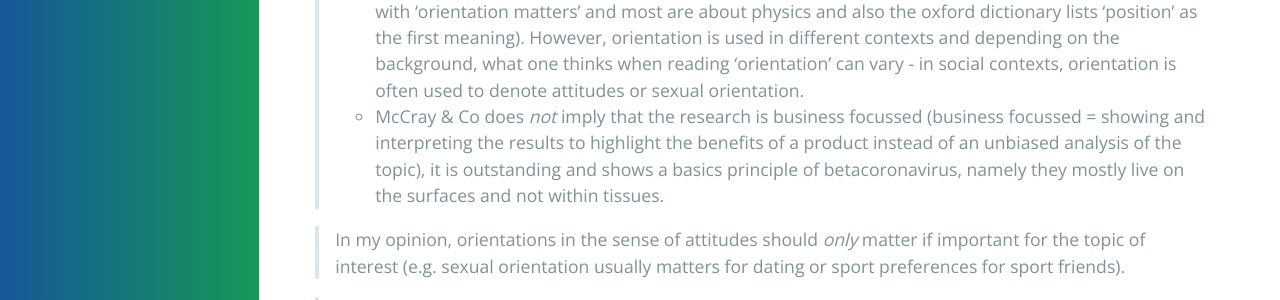
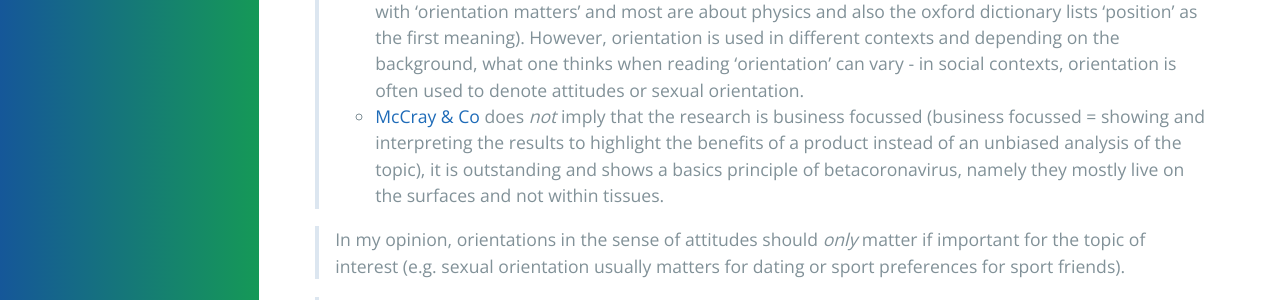
Before and after one commit to forestgrape/coronavirus, a Jekyll site: the page built from 1_introduction/update_history.md, in a window 1280 px wide and 900 px high, scrolled down 578 px. Shown: the part 156-456 px from the top of the window. Built offline with Jekyll 4.4.1, drawn with Linux system fonts in a browser that asks for light colours; our own code applies the rules of GitHub Pages for plain Markdown files; part of the change alters nothing that is shown.

```diff
--- a/1_introduction/update_history.md
+++ b/1_introduction/update_history.md
@@ -15,7 +15,7 @@ Larger updates here, smaller updates are noted in the section [Minor Updates](#m
   For conciseness all subjective and off topic remarks are formatted as [comment](../index.md#comments). Sometimes this annotating got forgotten: E.g. in the context of Covid symptoms I mentioned transparency is important, but I also meant overall transparency - marked as comment now.
   A section on the coronavirus page - with the content that Coronaviruses enter and leave cell preferable from the cell side pointing outwards (apical side) - was titled 'Orientation matters' for quite a long time and in the same section I had written McCray & Co instead of McCray et al. Both formulations were because of a 'cool' sound and no ambiguity or hints were intended (accordingly the section was *not* marked as subjective). I acknowledge, that ambiguity was possibly.
     > * The word orientation was used in the sense of positioning  (google-scholar shows quite a few results with 'orientation matters' and most are about physics and also the oxford dictionary lists 'position' as the first meaning).  However, orientation is used in different contexts and depending on the background, what one thinks when reading 'orientation' can vary - in social contexts, orientation is often used to denote attitudes or sexual orientation.
-    > * McCray & Co does *not* imply that the research is business focussed (business focussed = showing and interpreting the results to highlight the benefits of a product instead of an unbiased analysis of the topic), it is outstanding and shows a basics principle of betacoronavirus, namely they mostly live on the surfaces and not within tissues.
+    > * [McCray & Co](../2_biological/coronavirus.md#mccray) does *not* imply that the research is business focussed (business focussed = showing and interpreting the results to highlight the benefits of a product instead of an unbiased analysis of the topic), it is outstanding and shows a basics principle of betacoronavirus, namely they mostly live on the surfaces and not within tissues.
 
     > In my opinion, orientations in the sense of attitudes should *only* matter if important for the topic of interest (e.g. sexual orientation usually matters for dating or sport preferences for sport friends).
 
```
